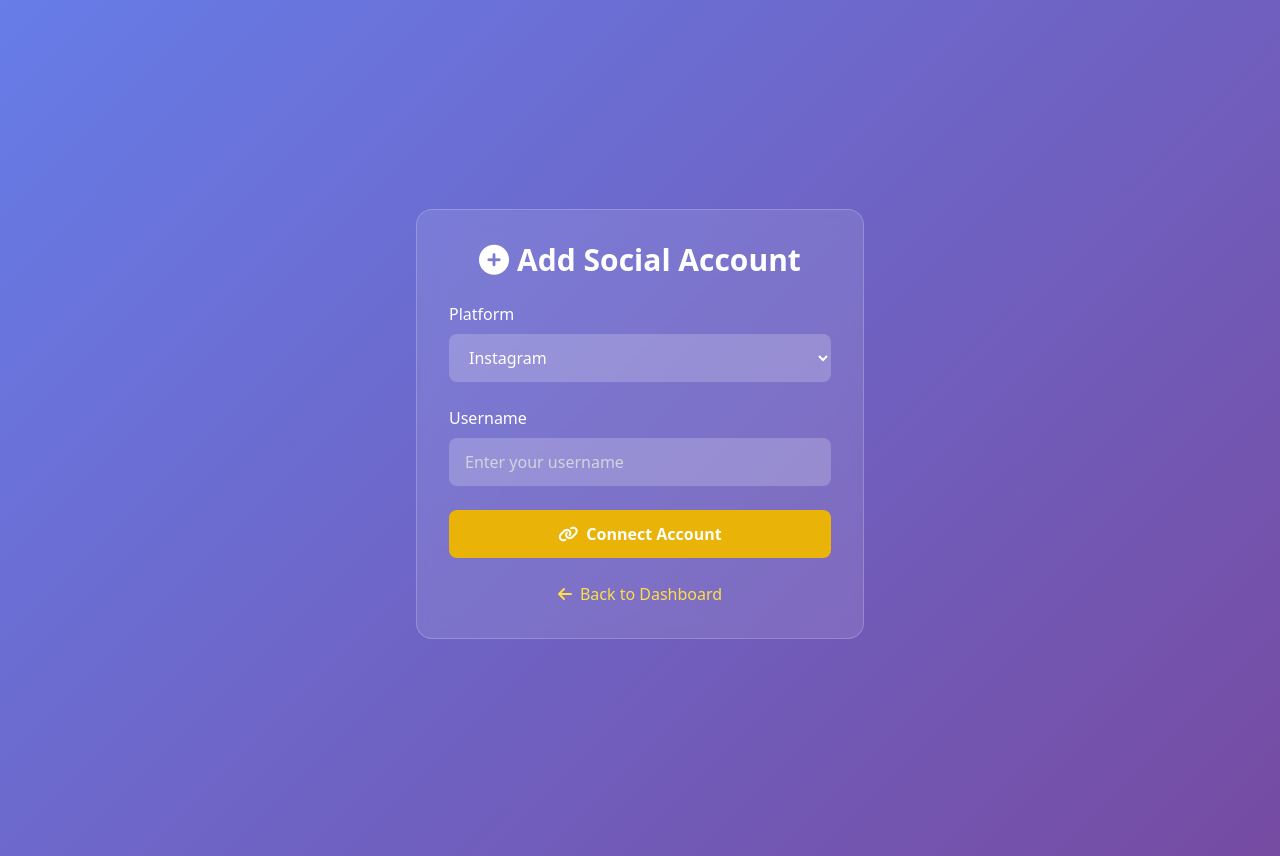
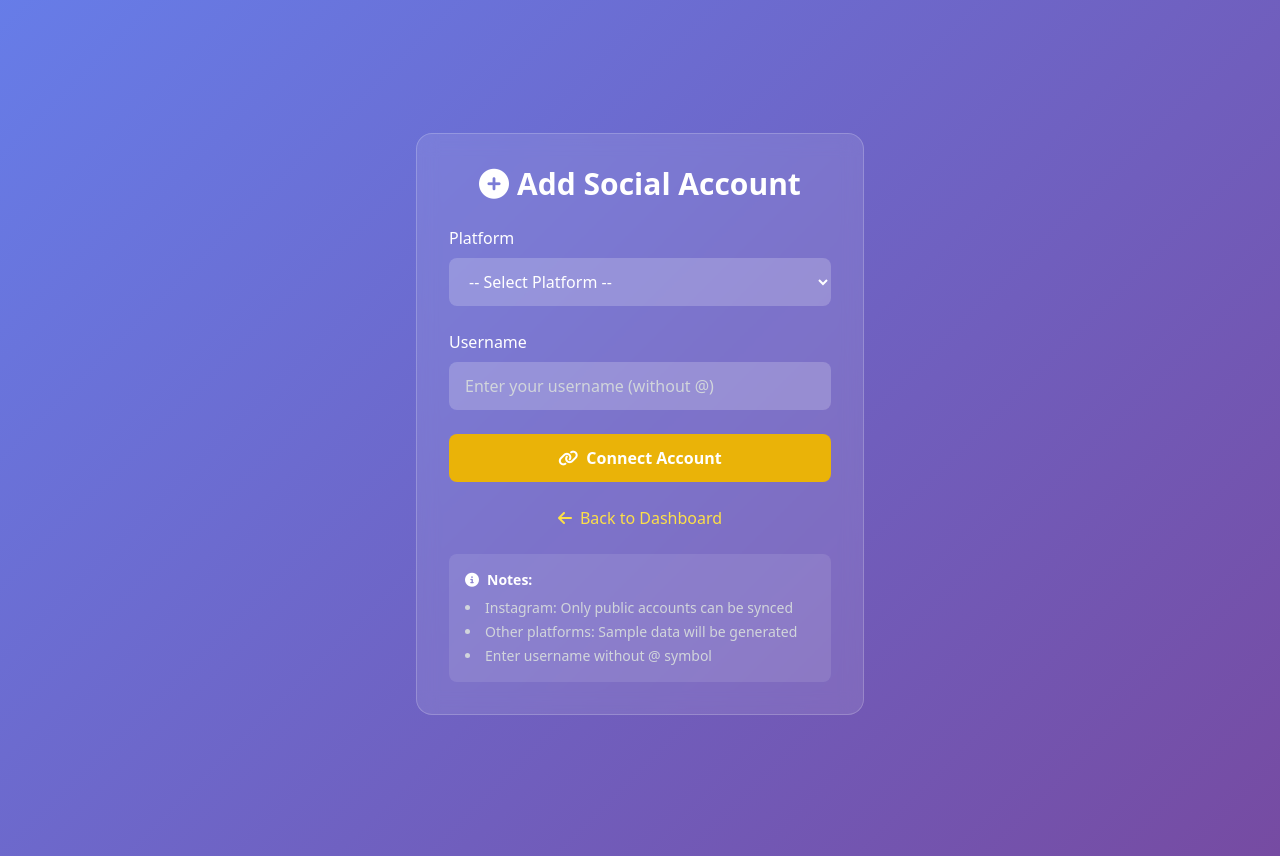
Before and after one commit to Tanishbelel/social, a Django app: page /add-account/ in a window 1280 px wide. Shown: the part 66-922 px from the top of the page. Run offline with Django 3.2, Linux system fonts and the light colour scheme; a user stored in the database is signed in; some libraries are stand-ins or nearby versions.

Commit message:
insta features2

```diff
--- a/main/templates/add_account.html
+++ b/main/templates/add_account.html
@@ -6,16 +6,29 @@
             <i class="fas fa-plus-circle mr-2"></i>Add Social Account
         </h1>
 
+        {% if error %}
+        <div class="bg-red-500 bg-opacity-20 border border-red-500 text-white px-4 py-3 rounded-lg mb-4">
+            <i class="fas fa-exclamation-circle mr-2"></i>{{ error }}
+        </div>
+        {% endif %}
+
+        {% if success %}
+        <div class="bg-green-500 bg-opacity-20 border border-green-500 text-white px-4 py-3 rounded-lg mb-4">
+            <i class="fas fa-check-circle mr-2"></i>{{ success }}
+        </div>
+        {% endif %}
+
         <form method="POST" class="space-y-6">
             {% csrf_token %}
             <div>
                 <label class="block text-white mb-2">Platform</label>
                 <select name="platform" required class="w-full px-4 py-3 rounded-lg bg-white bg-opacity-20 text-white focus:outline-none focus:ring-2 focus:ring-yellow-400">
+                    <option value="">-- Select Platform --</option>
                     <option value="instagram">Instagram</option>
                     <option value="twitter">Twitter</option>
                     <option value="facebook">Facebook</option>
                     <option value="tiktok">TikTok</option>
-                    <option value="linkedin">LinkedIn</option>
+                    <option value="youtube">YouTube</option>
                 </select>
             </div>
 
@@ -23,7 +36,7 @@
                 <label class="block text-white mb-2">Username</label>
                 <input type="text" name="username" required
                     class="w-full px-4 py-3 rounded-lg bg-white bg-opacity-20 text-white placeholder-gray-300 focus:outline-none focus:ring-2 focus:ring-yellow-400"
-                    placeholder="Enter your username">
+                    placeholder="Enter your username (without @)">
             </div>
 
             <button type="submit" class="w-full bg-yellow-500 hover:bg-yellow-600 text-white font-bold py-3 rounded-lg transition transform hover:scale-105">
@@ -36,6 +49,15 @@
                 <i class="fas fa-arrow-left mr-2"></i>Back to Dashboard
             </a>
         </div>
+
+        <div class="mt-6 text-white text-sm bg-white bg-opacity-10 rounded-lg p-4">
+            <p class="font-semibold mb-2"><i class="fas fa-info-circle mr-2"></i>Notes:</p>
+            <ul class="list-disc list-inside space-y-1 text-gray-300">
+                <li>Instagram: Only public accounts can be synced</li>
+                <li>Other platforms: Sample data will be generated</li>
+                <li>Enter username without @ symbol</li>
+            </ul>
+        </div>
     </div>
 </div>
 {% endblock %}
--- a/main/templates/base.html
+++ b/main/templates/base.html
@@ -16,6 +16,8 @@
         .fade-in { animation: fadeIn 0.6s ease-out; }
     </style>
 </head>
+
+
 <body class="font-sans">
     {% if user.is_authenticated %}
     <nav class="glass p-4 mb-6">
--- a/main/views.py
+++ b/main/views.py
@@ -175,28 +175,40 @@ def switch_account(request, account_id):
 
 @login_required
 def add_account(request):
+    platforms = ['instagram', 'twitter', 'facebook', 'youtube', 'tiktok']
+
     if request.method == 'POST':
         platform = request.POST.get('platform', '').lower()
-        username = request.POST.get('username', '').strip()
+        username = request.POST.get('username', '').strip().replace('@', '')  # Remove @ if user adds it
 
+        # Validation
         if not platform or not username:
             return render(request, 'add_account.html', {
                 'error': 'Please provide both platform and username.',
-                'platforms': ['instagram', 'twitter', 'facebook', 'youtube', 'tiktok']
+                'platforms': platforms
             })
 
+        if platform not in platforms:
+            return render(request, 'add_account.html', {
+                'error': f'Invalid platform selected.',
+                'platforms': platforms
+            })
+
+        # Check for existing account
         existing = SocialAccount.objects.filter(
             user=request.user,
             platform=platform,
-            username=username
+            username=username,
+            is_active=True
         ).first()
 
         if existing:
             return render(request, 'add_account.html', {
-                'error': f'Account @{username} on {platform} is already connected.',
-                'platforms': ['instagram', 'twitter', 'facebook', 'youtube', 'tiktok']
+                'error': f'Account @{username} on {platform.title()} is already connected.',
+                'platforms': platforms
             })
 
+        # Create account
         account = SocialAccount.objects.create(
             user=request.user,
             platform=platform,
@@ -205,6 +217,7 @@ def add_account(request):
             is_active=True
         )
 
+        # Handle Instagram
         if platform == "instagram":
             try:
                 synced_account = sync_public_instagram_account(
@@ -213,16 +226,18 @@ def add_account(request):
                 )
 
                 if synced_account:
+                    post_count = Post.objects.filter(account=synced_account).count()
                     request.session['selected_account_id'] = synced_account.id
-                    return render(request, 'add_account.html', {
-                        'success': f'✅ Successfully synced @{username} from Instagram! Found {Post.objects.filter(account=synced_account).count()} posts.',
-                        'platforms': ['instagram', 'twitter', 'facebook', 'youtube', 'tiktok']
-                    })
+
+                    # Redirect to dashboard on success instead of showing form again
+                    from django.contrib import messages
+                    messages.success(request, f'✅ Successfully synced @{username} from Instagram! Found {post_count} posts.')
+                    return redirect('dashboard')
                 else:
                     account.delete()
                     return render(request, 'add_account.html', {
                         'error': f'❌ Could not find Instagram account @{username}. Make sure the account is public.',
-                        'platforms': ['instagram', 'twitter', 'facebook', 'youtube', 'tiktok']
+                        'platforms': platforms
                     })
 
             except Exception as e:
@@ -235,24 +250,25 @@ def add_account(request):
 
                 return render(request, 'add_account.html', {
                     'error': f'❌ {error_msg}',
-                    'platforms': ['instagram', 'twitter', 'facebook', 'youtube', 'tiktok']
+                    'platforms': platforms
                 })
+
+        # Handle other platforms
         else:
             account.followers_count = random.randint(1000, 50000)
             account.save()
             generate_sample_posts_for_platform(account)
 
             request.session['selected_account_id'] = account.id
-            return render(request, 'add_account.html', {
-                'success': f'✅ Successfully added @{username} on {platform.title()}!',
-                'platforms': ['instagram', 'twitter', 'facebook', 'youtube', 'tiktok']
-            })
+
+            # Redirect to dashboard on success
+            from django.contrib import messages
+            messages.success(request, f'✅ Successfully added @{username} on {platform.title()}!')
+            return redirect('dashboard')
 
     return render(request, 'add_account.html', {
-        'platforms': ['instagram', 'twitter', 'facebook', 'youtube', 'tiktok']
+        'platforms': platforms
     })
-
-
 def generate_sample_posts_for_platform(account):
     if account.platform == "instagram":
         return
```
Also changed, not shown: db.sqlite3.
